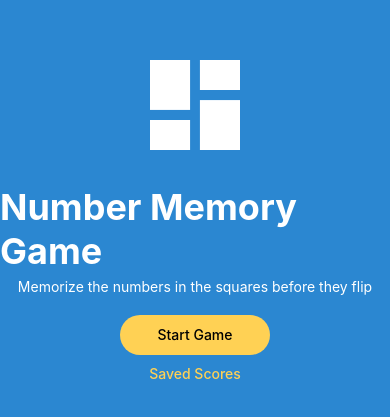
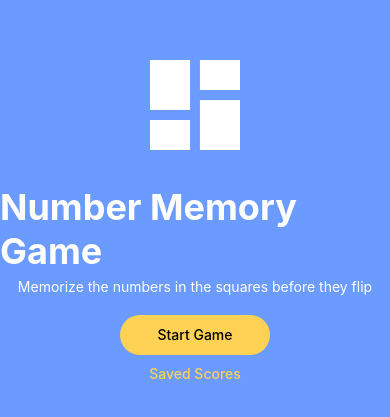
Before and after one commit to sameenmajid12/BrainTap, a React Native app: screen / in a window 390 px wide. Shown: the part 209-626 px from the top of the page. Built offline with nearby package versions, Linux system fonts and the light colour scheme.

Commit message:
Clean up

```diff
--- a/colors.js
+++ b/colors.js
@@ -1,5 +1,5 @@
 const colors={
-  primary:'#2B87D1',
+  primary:'#6B9BFF',
   secondary:"#95C3E8",
   accent:"#FFD154",
   text:"#FFF"
--- a/components/Card.js
+++ /dev/null
@@ -1,4 +0,0 @@
-const Card=()=>{
-
-}
-export default Card;
```
